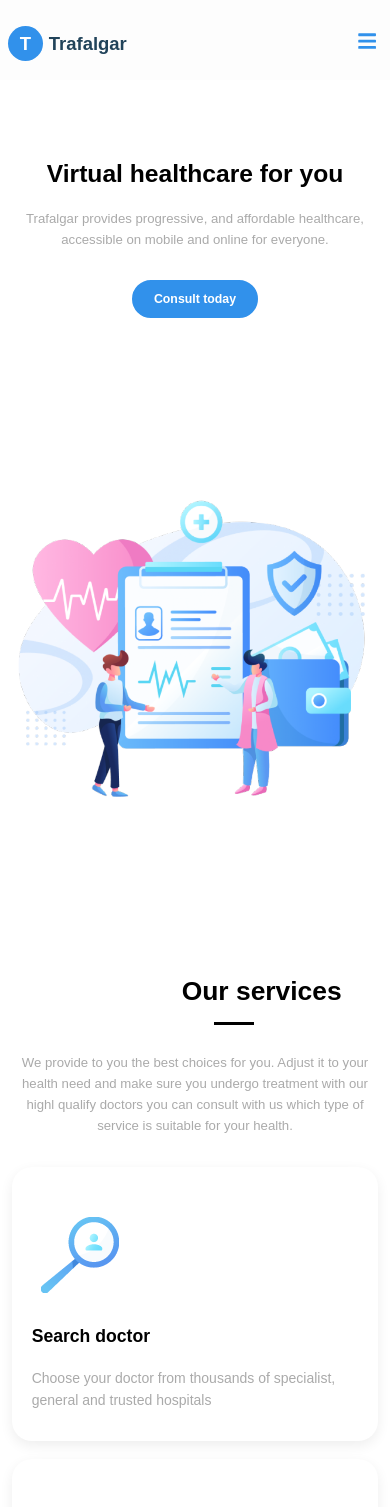
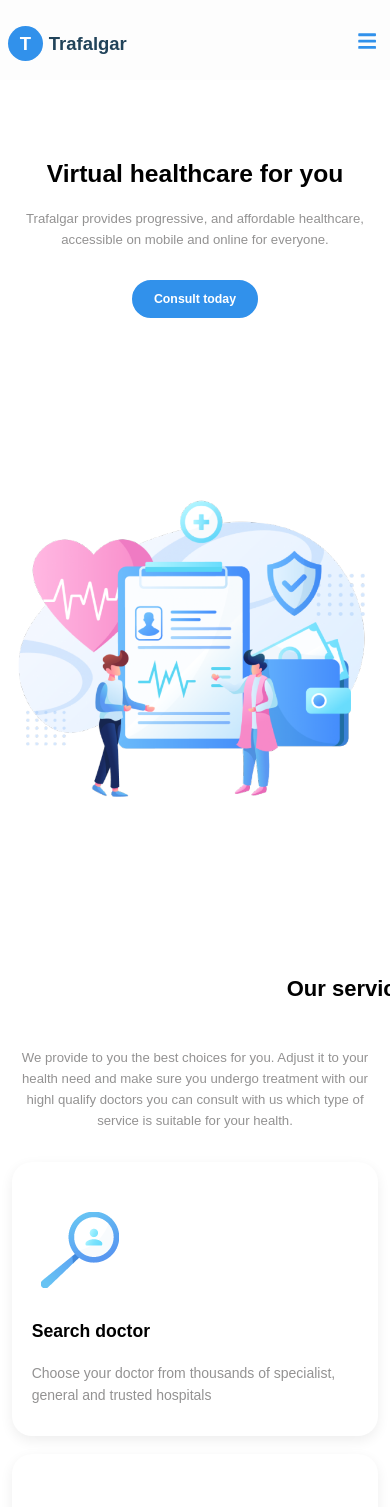
Before and after one commit to ibiloyeolusegun1/healthcare, a React (Create React App) app: page / in a window 390 px wide. Shown: the top 1507 px of the page. Built offline with nearby package versions, Linux system fonts and the light colour scheme.

Commit message:
Updated README.md and main.css

```diff
--- a/src/Styles/main.css
+++ b/src/Styles/main.css
@@ -16,7 +16,7 @@
     --main-color: #3191eb;
     --black: #000;
     --white: #fff;
-    --text-color: #aaa;
+    --text-color: #939292;
     --bg-color: #f0faf6;
     --box-shadow: 0 .5rem 1.5rem rgba(0, 0, 0, .07);
     --border: .1rem solid rgba(0,0,0,.1);
@@ -790,6 +790,9 @@ footer .footer-box .a-link:hover{
     .section-title{
         margin-top: 65rem;
         margin-bottom: 45px;
+        font-size: 2.5rem;
+        width: 300px;
+        left: 18rem;
     }
     .btn,
     .btn-outline{
```
Also changed, not shown: 1 other file (tests, documents, lock files or other folders).
